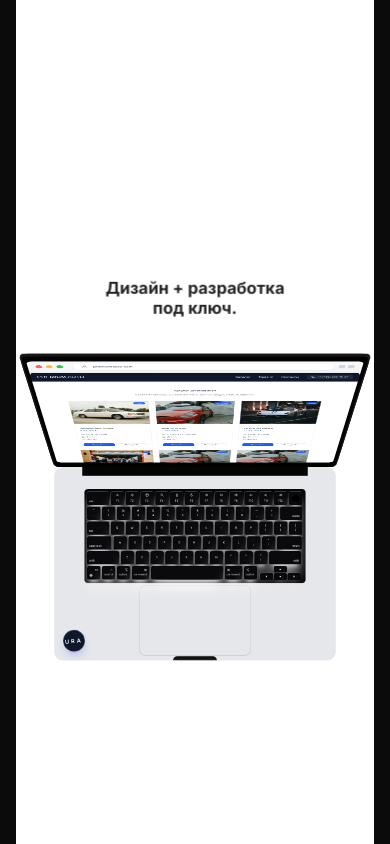
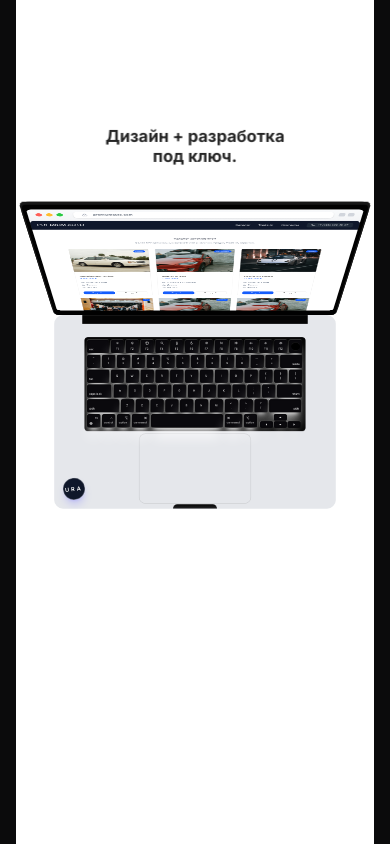
Before and after one commit to SvechaPVL/uralliance2.0, a Next.js app: page / in a window 390 px wide. Shown: the part 6700-7544 px from the top of the page. Built offline with nearby package versions, Linux system fonts and the light colour scheme; no server answers.

Commit message:
fix: Reduce MacBook container height on mobile
- Mobile: min-h-[200vh] → min-h-[120vh]
- Tablet: min-h-[150vh]
- Desktop: min-h-[200vh] (unchanged)
- Makes MacBook section shorter on mobile devices

```diff
--- a/src/components/animations/MacbookScroll.tsx
+++ b/src/components/animations/MacbookScroll.tsx
@@ -149,7 +149,7 @@ export const MacbookScroll = ({
   return (
     <div
       ref={ref}
-      className="relative flex min-h-[200vh] shrink-0 scale-[0.55] transform flex-col items-center justify-start py-0 [perspective:800px] sm:scale-75 md:scale-125 md:py-80"
+      className="relative flex min-h-[120vh] shrink-0 scale-[0.55] transform flex-col items-center justify-start py-0 [perspective:800px] sm:min-h-[150vh] sm:scale-75 md:min-h-[200vh] md:scale-125 md:py-80"
     >
       {heading && (
         <motion.h2
```
